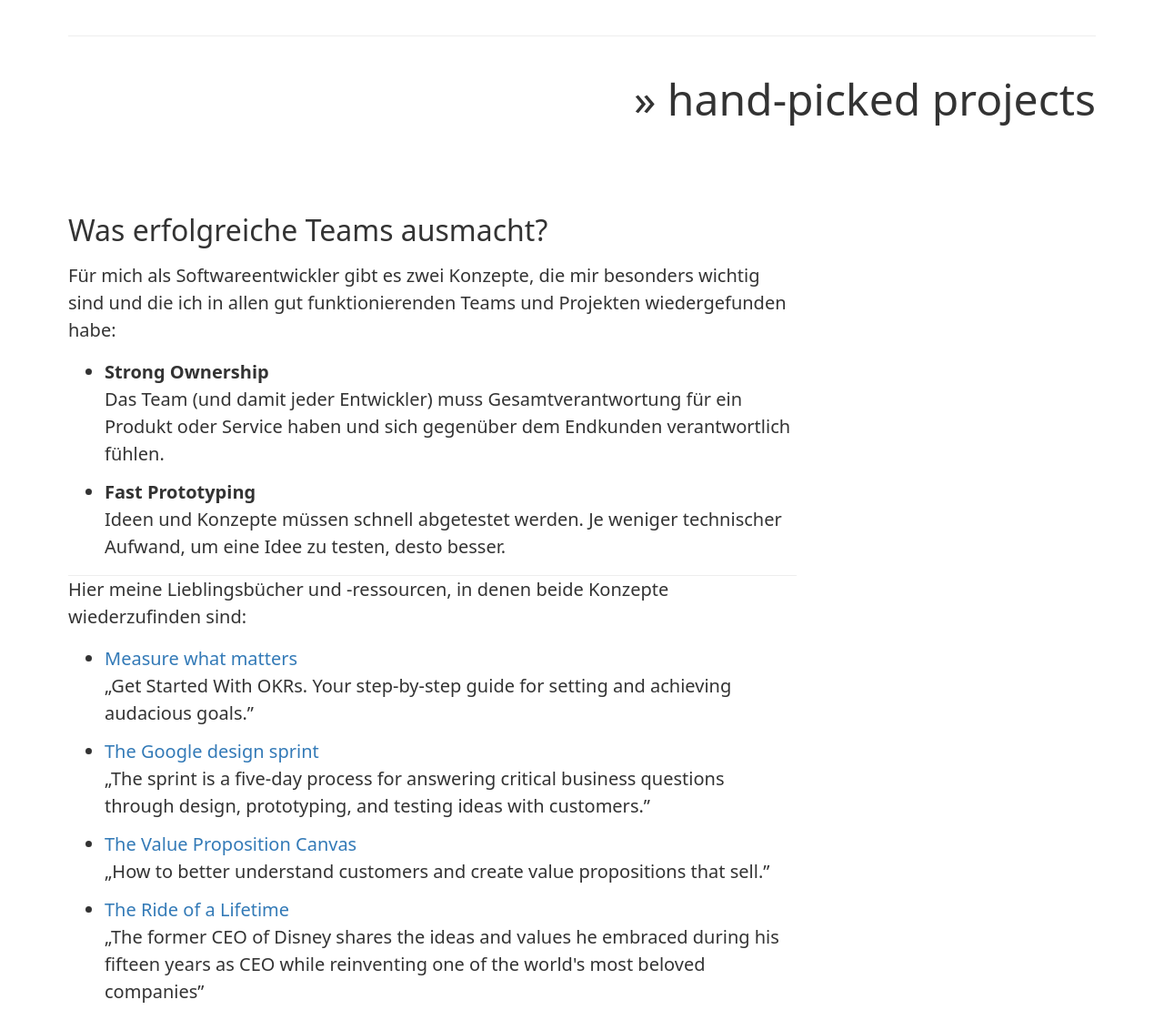
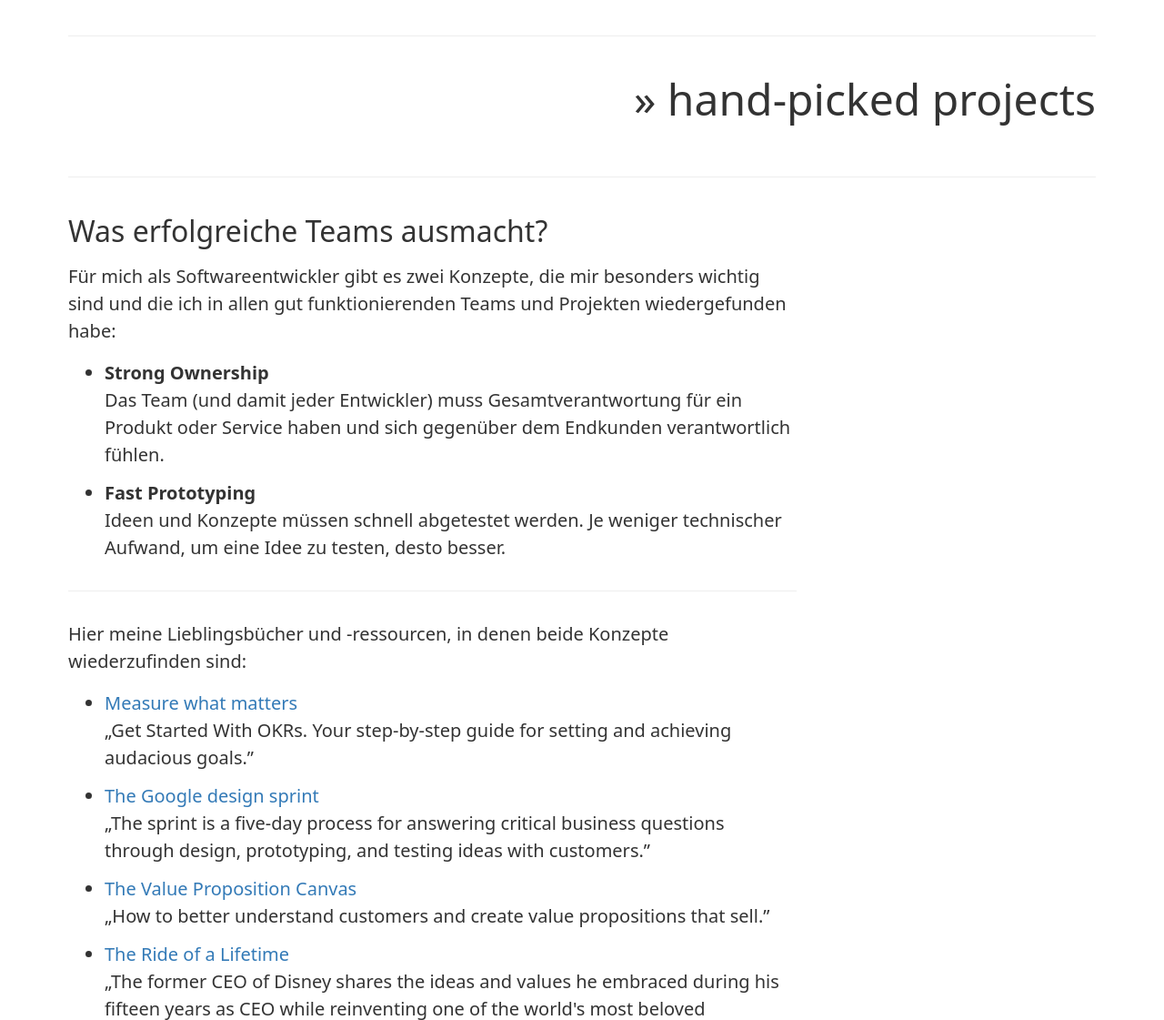
Before and after one commit to stephanpoetschner/stephan-poetschner-at, a Flask app: template portfolio/templates/index.html in a window 1280 px wide. Shown: the part 2398-3519 px from the top of the page at 91% size. Run offline with Flask 3, Linux system fonts and the light colour scheme; the template is opened without the code that fills it, so the values that code supplies are empty.

Commit message:
Fix vertical rhythm before the books section
Add the missing section divider after the projects, stop nesting lists
in paragraphs (browsers emitted empty <p>s), and give the inner divider
symmetric 2rem margins.

Co-Authored-By: Claude Opus 5.5 <noreply@anthropic.com>

```diff
--- a/portfolio/static/css/main.css
+++ b/portfolio/static/css/main.css
@@ -156,6 +156,8 @@ h3 a, h3 a:hover { color: inherit; }
 .intro .intro-copy { max-width: 70ch; font-size: 1.25em; line-height: 1.5em;}
 .intro .intro-copy p { margin: 0 0 1rem; }
 .intro .intro-copy li { line-height: inherit; margin-top: .75rem; }
+/* A divider inside a section separates sub-parts: smaller than the 5rem between sections. */
+.intro-copy hr { margin: 2rem 0; }
 
 .testimonials { line-height: 1.6em; font-size: 1em; }
 .testimonials .testimonial { display: flow-root; margin-bottom: 3rem; font-size: 1.25em; line-height: 1.5em;}
--- a/portfolio/templates/index.html
+++ b/portfolio/templates/index.html
@@ -224,6 +224,7 @@
     </div><!-- main-column -->
   </div>
 
+  <hr />
   <div class="row">
     <div class="col-full">
       <section class="intro">
@@ -232,6 +233,7 @@
           <p>
               Für mich als Softwareentwickler gibt es zwei Konzepte, die mir besonders wichtig sind und die
               ich in allen gut funktionierenden Teams und Projekten wiedergefunden habe:
+          </p>
               <ul>
                 <li>
                   <strong>Strong Ownership</strong><br>
@@ -244,10 +246,10 @@
                     Je weniger technischer Aufwand, um eine Idee zu testen, desto besser.
                 </li>
               </ul>
-          </p>
             <hr>
           <p>
             Hier meine Lieblingsbücher und -ressourcen, in denen beide Konzepte wiederzufinden sind:
+          </p>
             <ul>
               <li>
                   <a target="_blank" href="https://www.whatmatters.com/the-book/">
@@ -271,7 +273,6 @@
                   „The former CEO of Disney shares the ideas and values he embraced during his fifteen years as CEO while reinventing one of the world's most beloved companies”
               </li>
             </ul>
-          </p>
         </div>
       </section>
     </div>
```
